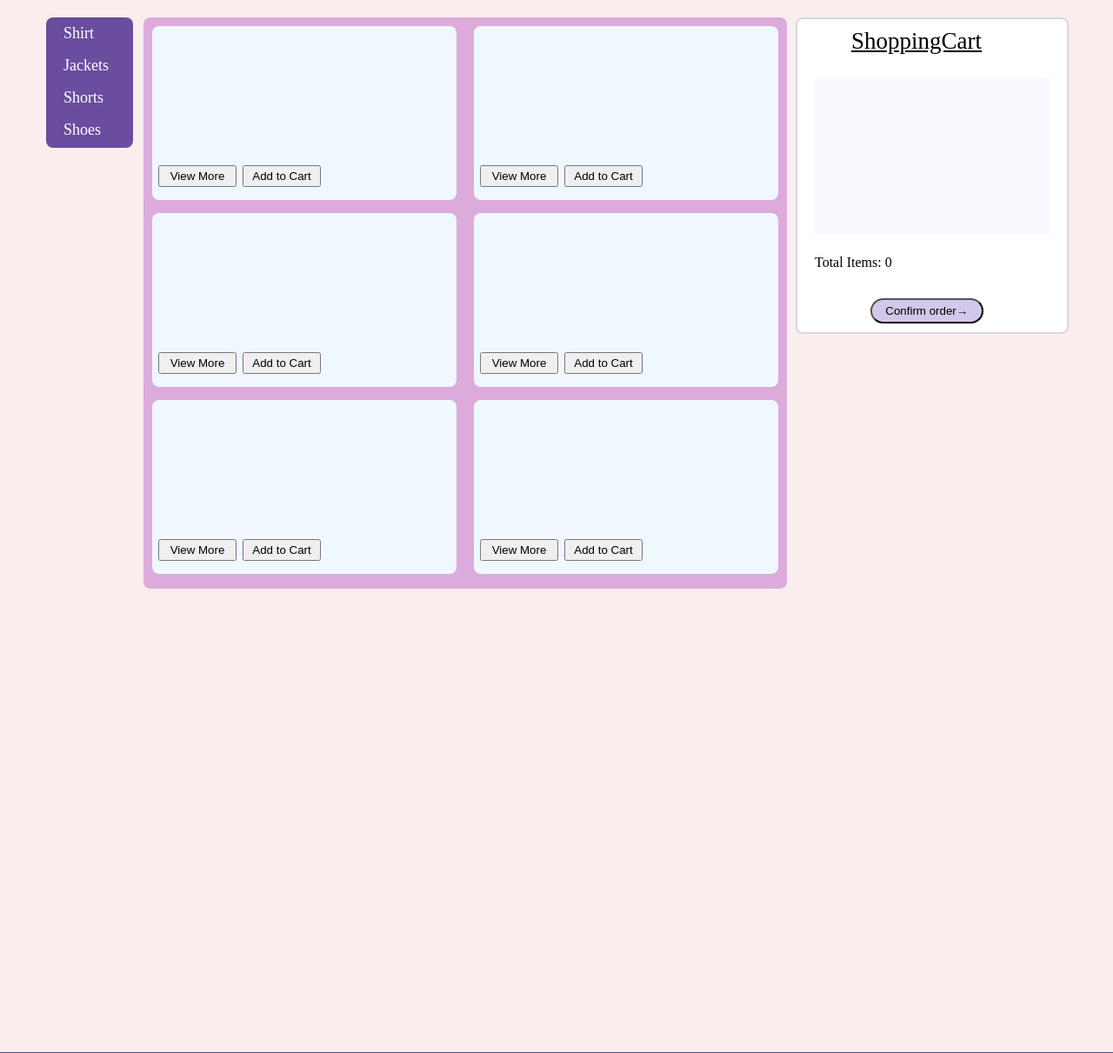
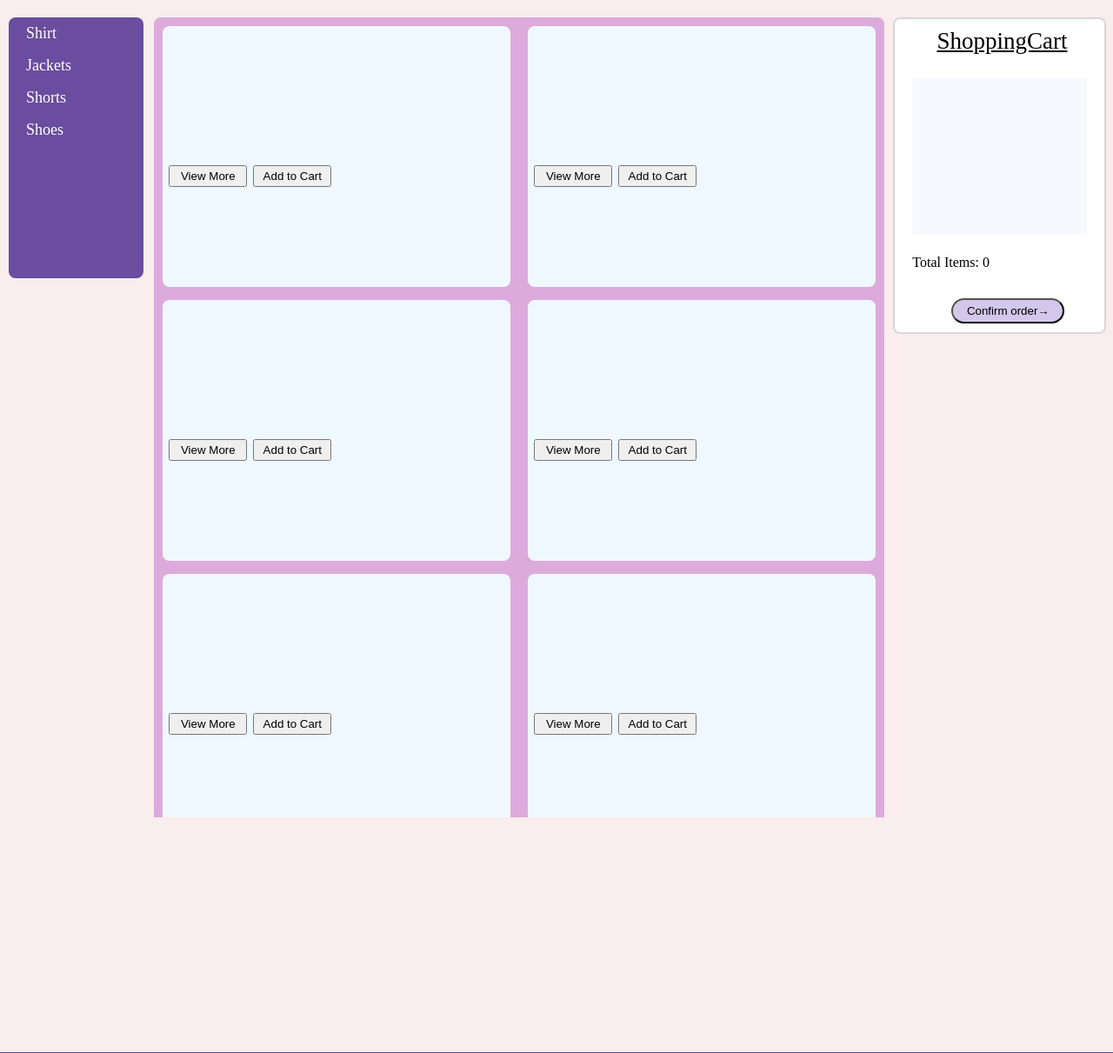
Before and after one commit to udaydaroch/Ecom-Website, a PHP site: page / in a window 1280 px wide. Shown: the part 150-1361 px from the top of the page at 87% size. Run offline with PHP 8.4, Linux system fonts and the light colour scheme.

Commit message:
fixed  buttons on the sidebar

```diff
--- a/CSSFolder/hompage.css
+++ b/CSSFolder/hompage.css
@@ -1,7 +1,7 @@
 body {
   background-color: rgb(250, 237, 237);
   margin: 0;
-  min-width: 1100px;
+  min-width: 1200px;
   overflow-x: auto;
   min-height:350px;
 }
@@ -33,15 +33,15 @@ body {
   margin-right: 10px;
   margin-left: 10px;
   border-radius: 8px;
-  height: 150px;
-  width: 100px;
+  height: 300px;
+  width: 200px;
 }
 
 
 /* Add this style to your existing styles */
 .card {
-  width: 350px;
-  height: 200px;
+  width: 400px;
+  height: 300px;
   background-color: aliceblue;
   border-radius: 8px;
   margin-left: 10px;
@@ -131,6 +131,7 @@ body {
 
 .sidebar a {
   padding: 8px;
+  padding-left:20px;
   text-decoration: none;
   font-size: 18px;
   color: white;
@@ -141,7 +142,7 @@ body {
 
 .sidebar a:hover {
   background-color: #c1b7b7;
-  padding-left: 20px;
+  padding-left: 30px;
   padding-bottom:10px;
   border-radius: 8px;
 }
```
